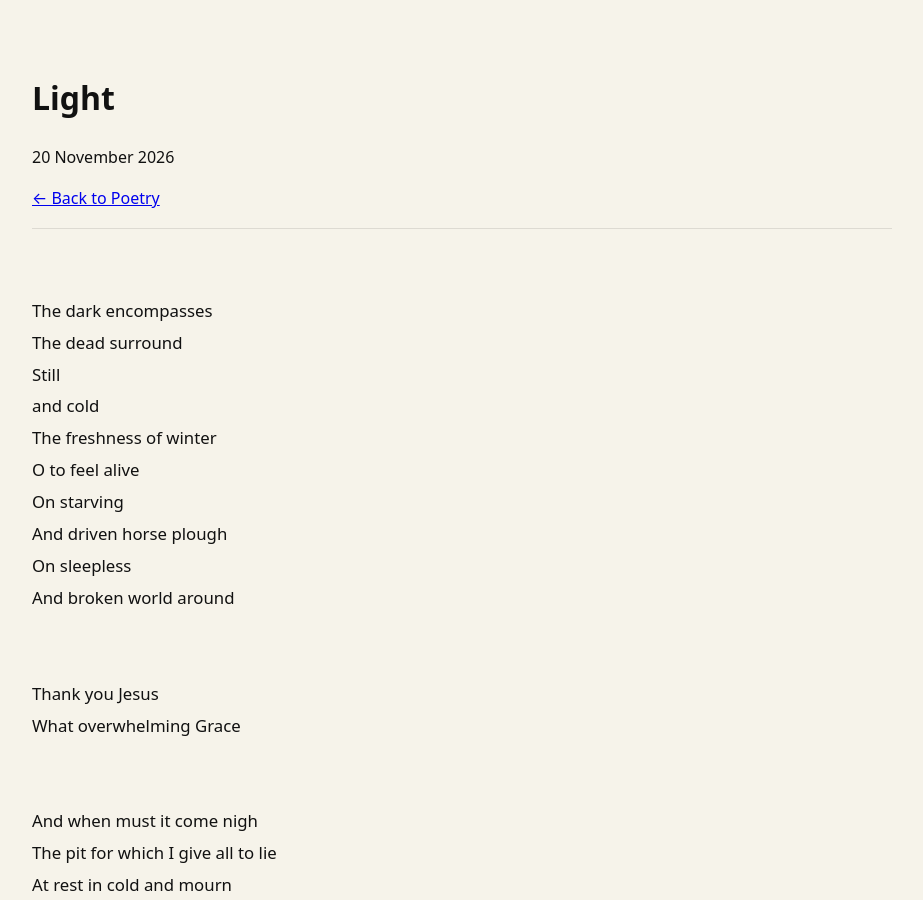
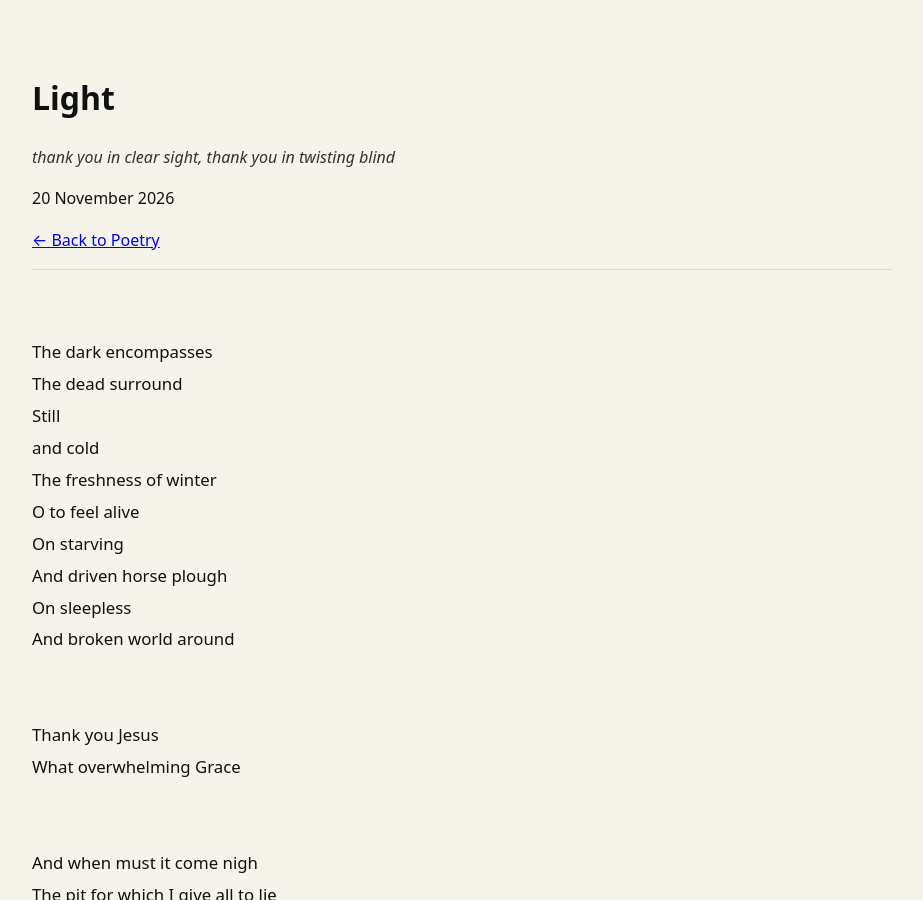
Before and after one commit to Wagz28/Wagz28.github.io, a Jekyll site: the page built from _poems/light.md, in a window 1280 px wide and 900 px high. Shown: the whole window, without its empty margins (178-1101 px from the left). Built offline with Jekyll 4.4.1, drawn with Linux system fonts in a browser that asks for light colours; some of the changed text lies outside the part shown.

Commit message:
Revise summary and add tags in light.md
Updated summary and tags for the poem 'Light'.

```diff
--- a/_poems/light.md
+++ b/_poems/light.md
@@ -1,8 +1,8 @@
 ---
 title: "Light"
 date: 2026-11-20
-summary: ""
-tags: []
+summary: "thank you in clear sight, thank you in twisting blind"
+tags: [love, depleted, depression, hope]
 ---
 
 The dark encompasses
```
